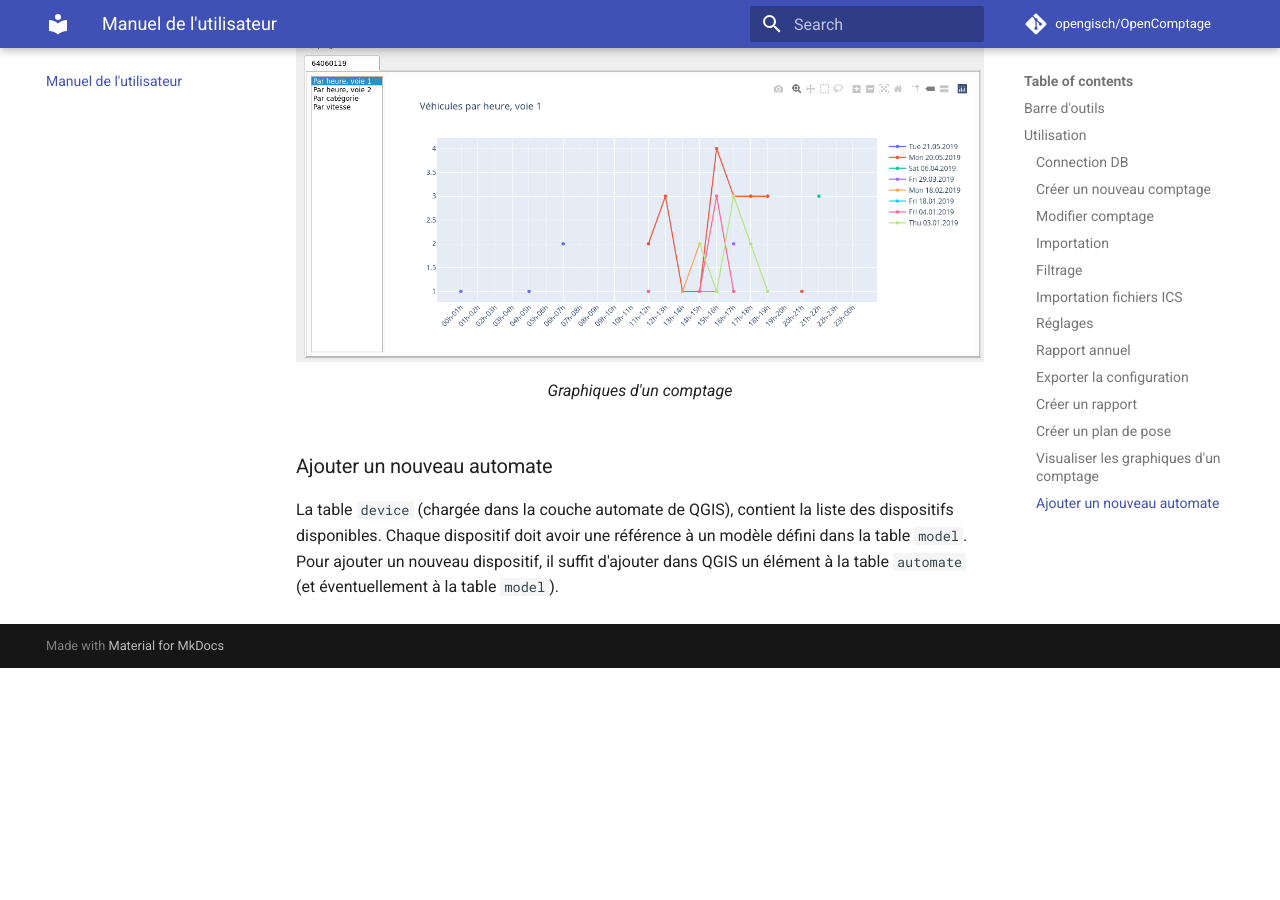
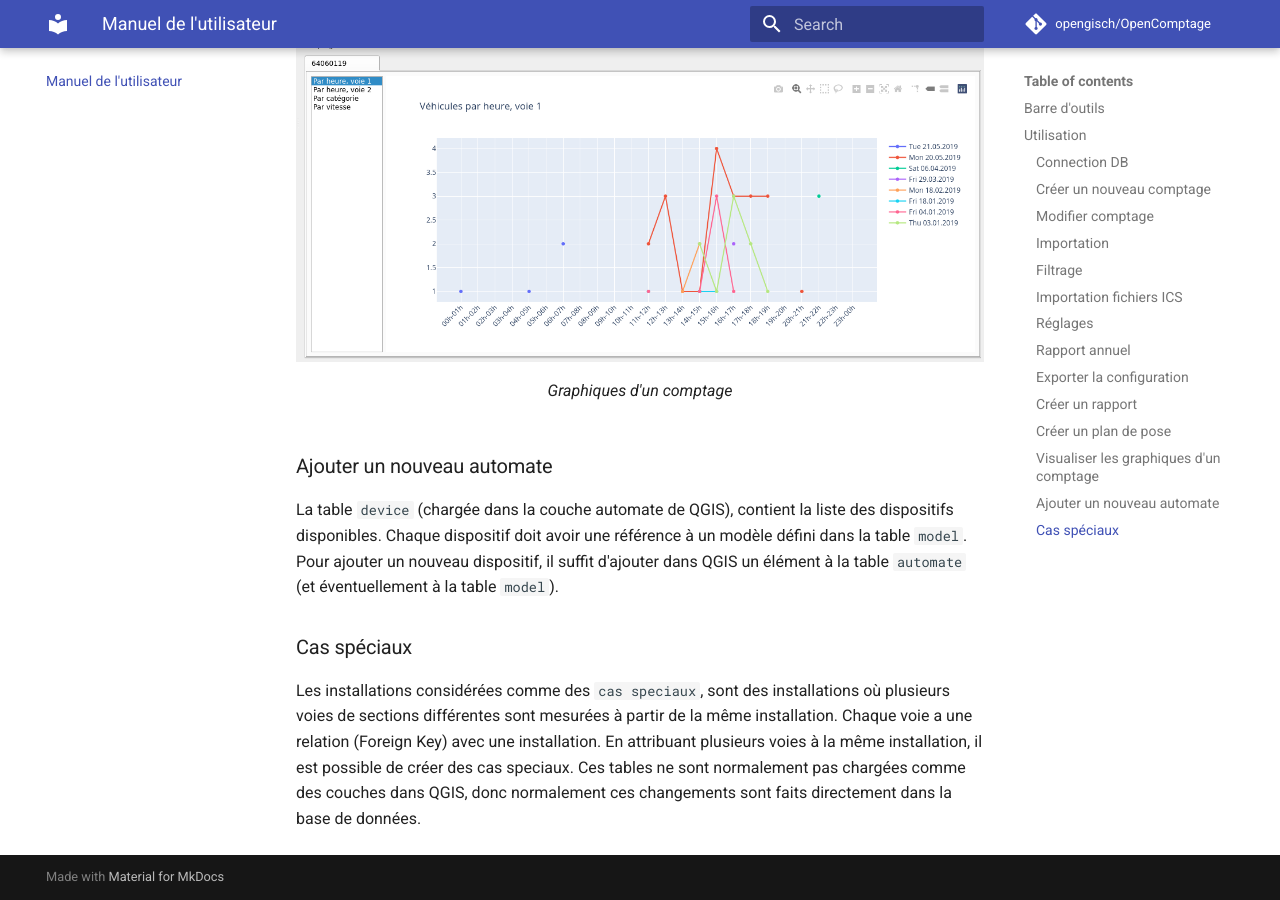
Before and after one commit to opengisch/OpenComptage, an MkDocs documentation site: the page built from docs/user_manual.md, in a window 1280 px wide and 900 px high, scrolled down 8809 px. Built offline with MkDocs 1.6.1 and Material for MkDocs 9.7.7, drawn with Linux system fonts in a browser that asks for light colours; comment, search, counter and statistics services are not loaded; before the commit the page ends 9477 px from its top, so only the background shows below that.

Commit message:
Document special cases
Closes #127

```diff
--- a/docs/user_manual.md
+++ b/docs/user_manual.md
@@ -192,3 +192,7 @@ Des graphiques sont générés et affichés dans une fenêtre.
 
 ### Ajouter un nouveau automate
 La table `device` (chargée dans la couche automate de QGIS), contient la liste des dispositifs disponibles. Chaque dispositif doit avoir une référence à un modèle défini dans la table `model`. Pour ajouter un nouveau dispositif, il suffit d'ajouter dans QGIS un élément à la table `automate` (et éventuellement à la table `model`).
+
+### Cas spéciaux
+Les installations considérées comme des `cas speciaux`, sont des installations où plusieurs voies de sections différentes sont mesurées à partir de la même installation. Chaque voie a une relation (Foreign Key) avec une installation. En attribuant plusieurs voies à la même installation, il est possible de créer des cas speciaux.
+Ces tables ne sont normalement pas chargées comme des couches dans QGIS, donc normalement ces changements sont faits directement dans la base de données.
```
